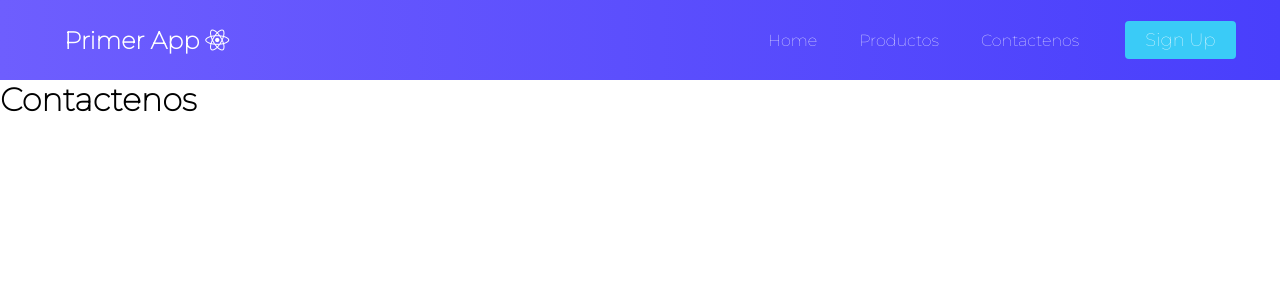
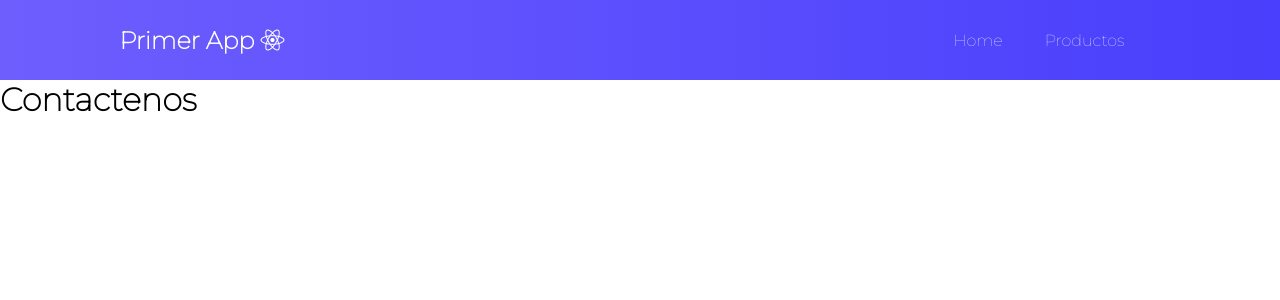
Before and after one commit to GustavoFerreri/eComerceTP_CoderHouse, a React (Create React App) app: page /contact in a window 1280 px wide. Shown: the top 300 px of the page. Built offline with nearby package versions, Linux system fonts and the light colour scheme.

Commit message:
Se realizan modificaciones menores

```diff
--- a/src/components/Contact/Contact.js
+++ b/src/components/Contact/Contact.js
@@ -5,6 +5,8 @@ const Contact = () => {
     return(
         <div className='mainApp'>
             <h1>Contactenos</h1>
+            <div className='mainApp-contact'>
+            </div>
         </div>
     )
 }
--- a/src/components/Navbar/NavItem.js
+++ b/src/components/Navbar/NavItem.js
@@ -8,15 +8,5 @@ export const NavItem = [
         title: 'Productos',
         link: '/product/all',
         cName: 'nav-item'
-    },
-    {
-        title: 'Contactenos',
-        link: '/contact',
-        cName: 'nav-item'
-    },
-    {
-        title: 'Sign Up',
-        link: '#',
-        cName: 'nav-item-movil'
     }
 ]
--- a/src/components/Navbar/Navbar.js
+++ b/src/components/Navbar/Navbar.js
@@ -1,7 +1,6 @@
 import React, { useContext } from "react";
 import { useState } from 'react';
 import { NavItem } from './NavItem';
-import { Button } from '../Button/Button';
 import { CartWidget } from '../CartWidget/CartWidget';
 import CartContext from '../../context/CartContext';
 import './Navbar.css';
@@ -31,7 +30,6 @@ const Navbar = (props) => {
                     )
                 })}
             </ul>
-            <Button>Sign Up</Button>
             {getQuantity() === 0 ? '': <CartWidget>{getQuantity()}</CartWidget>}
         </nav>
     );
--- a/src/components/ProductCategory/ProductCategory.js
+++ b/src/components/ProductCategory/ProductCategory.js
@@ -1,16 +1,17 @@
-import React, { useContext, useState, useEffect } from 'react'
-import { NavLink } from 'react-router-dom'
-import { getCategories } from '../../services/firebase/firestore'
+import React from 'react';
+// import React, { useContext, useState, useEffect } from 'react'
+// import { NavLink } from 'react-router-dom'
+// import { getCategories } from '../../services/firebase/firestore'
 
 export const ProductCategory = () => {
-    const [category, setCategory] = useState();
+    // const [category, setCategory] = useState();
 
     return (
         <div className='mainApp-option'>
             <div className='mainApp-option-category'>
                 <p>Categoria</p>
                 <a href='/product/all' className='btn-category'>Todos</a>
-                {
+                {/* {
                     categories.map(cat =>
                         <NavLink
                             key={cat.id}
@@ -19,7 +20,7 @@ export const ProductCategory = () => {
                         >
                             {cat.description}
                         </NavLink>)
-                }
+                } */}
                 <a href='/product/phone' className='btn-category'>Celulares</a>
                 <a href='/product/notebook' className='btn-category'>Notebooks</a>
                 <a href='/product/tablet' className='btn-category'>Tablet</a>
--- a/src/services/firebase/index.js
+++ b/src/services/firebase/index.js
@@ -2,7 +2,7 @@ import { initializeApp } from "firebase/app";
 import { getFirestore } from 'firebase/firestore'
 
 const firebaseConfig = {
-    apiKey: process.env.REACT_APP_apikey,
+    apikey: process.env.REACT_APP_apiKey,
     authDomain: process.env.REACT_APP_authDomain,
     projectId: process.env.REACT_APP_projectId,
     storageBucket: process.env.REACT_APP_storageBucket,
```
